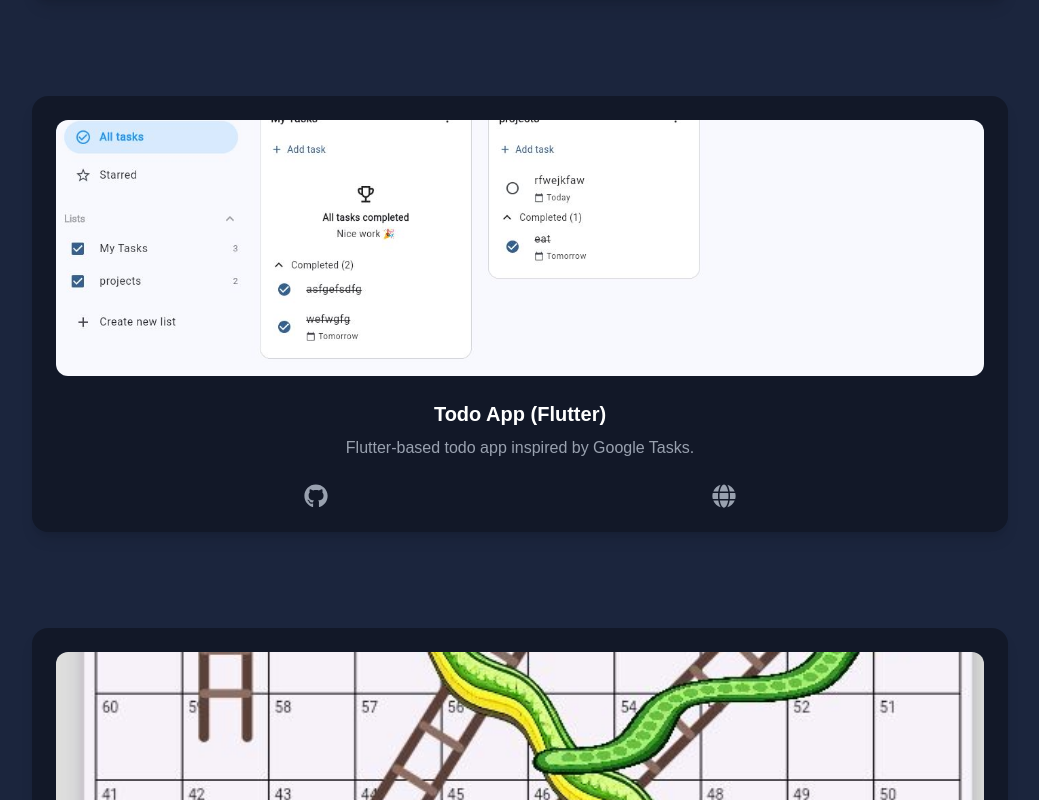
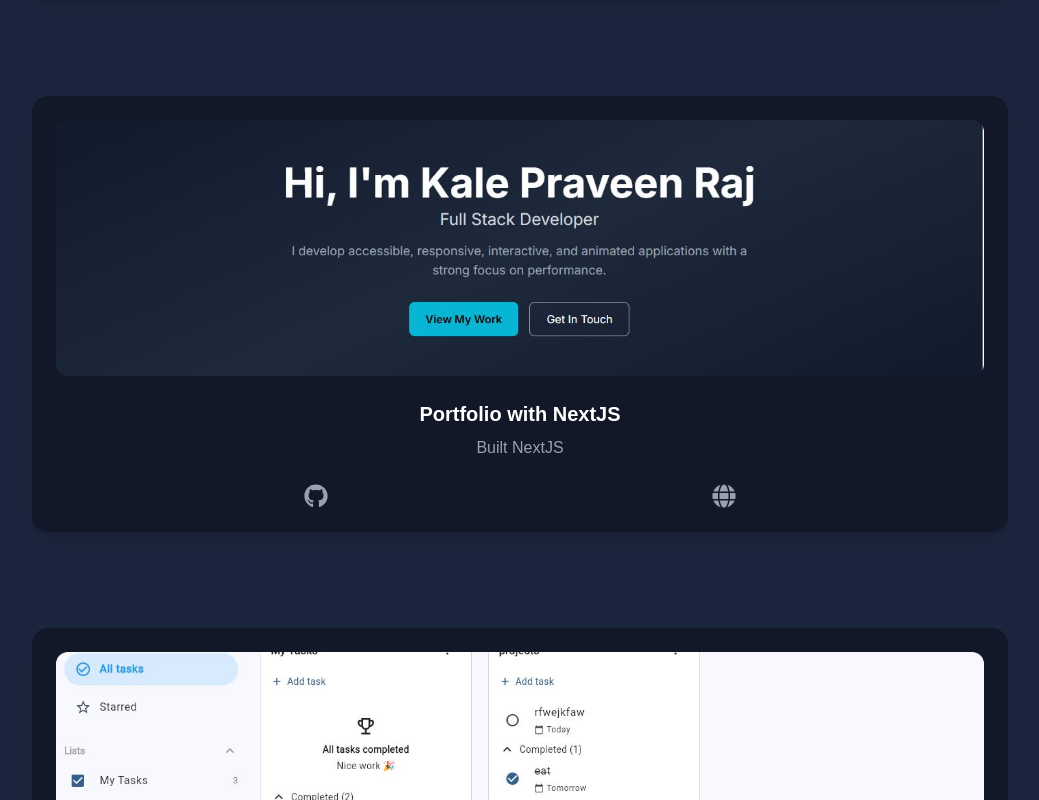
Before and after one commit to KalePraveenRaj/portfolio_nextjs, a Next.js app: page / in a window 1280 px wide. Shown: the part 4380-5180 px from the top of the page, without its empty margins (120-1159 px from the left). Built offline with nearby package versions, Linux system fonts and the light colour scheme.

Commit message:
Add new project: Portfolio with NextJS

```diff
--- a/components/Projects.tsx
+++ b/components/Projects.tsx
@@ -40,6 +40,13 @@
       description: "Built using React, Vite, and Tailwind CSS.",
       github: "https://github.com/KalePraveenRaj/portfolioreactvite",
       live: "https://kalepraveenraj.github.io/portfolioreactvite/",
+    },
+    {
+      image: "/projects/portfolioreact.JPG",
+      title: "Portfolio with NextJS",
+      description: "Built NextJS",
+      github: "https://github.com/KalePraveenRaj/portfolio_nextjs",
+      live: "https://kalepraveenraj.github.io/portfolio_nextjs/",
     },
     {
       image: "/projects/todo_app.JPG",
```
